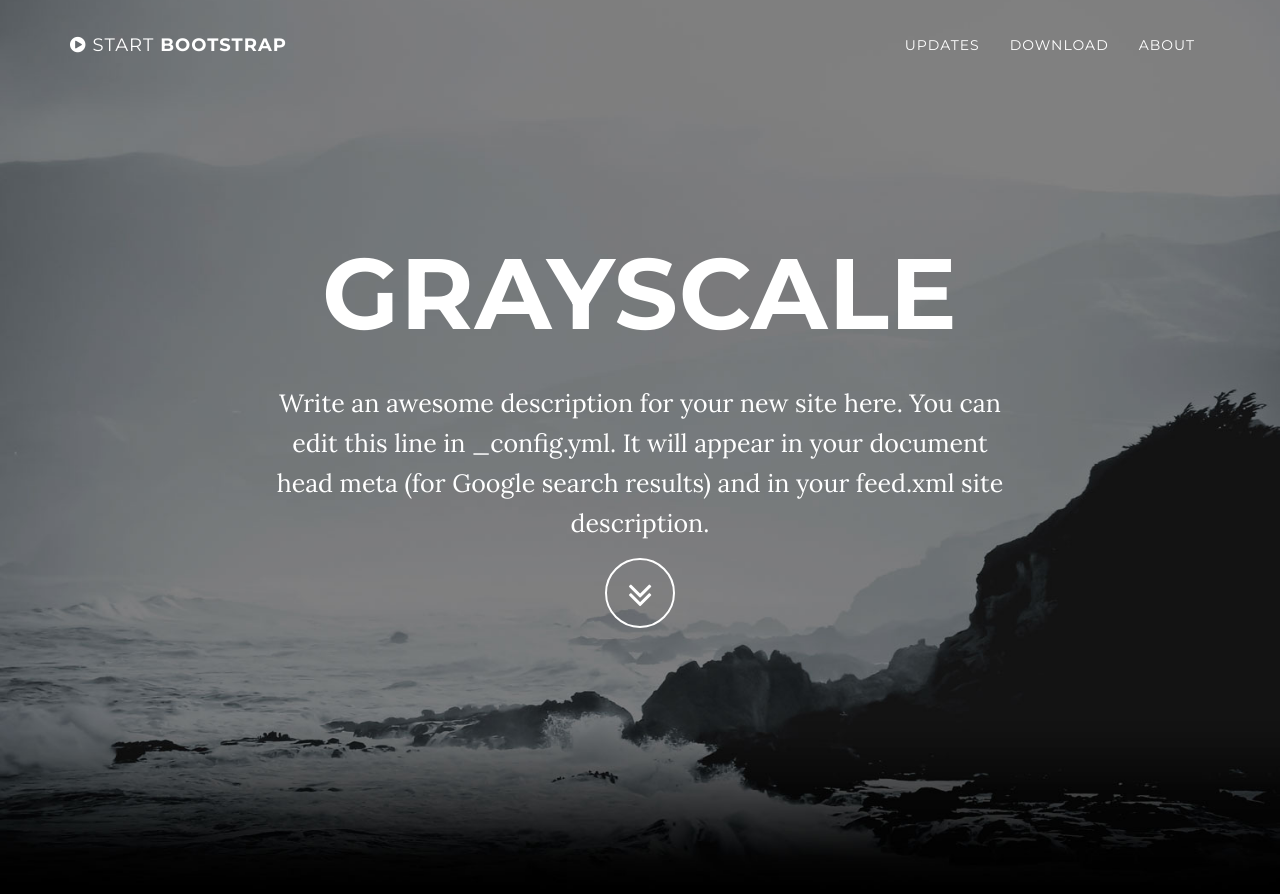
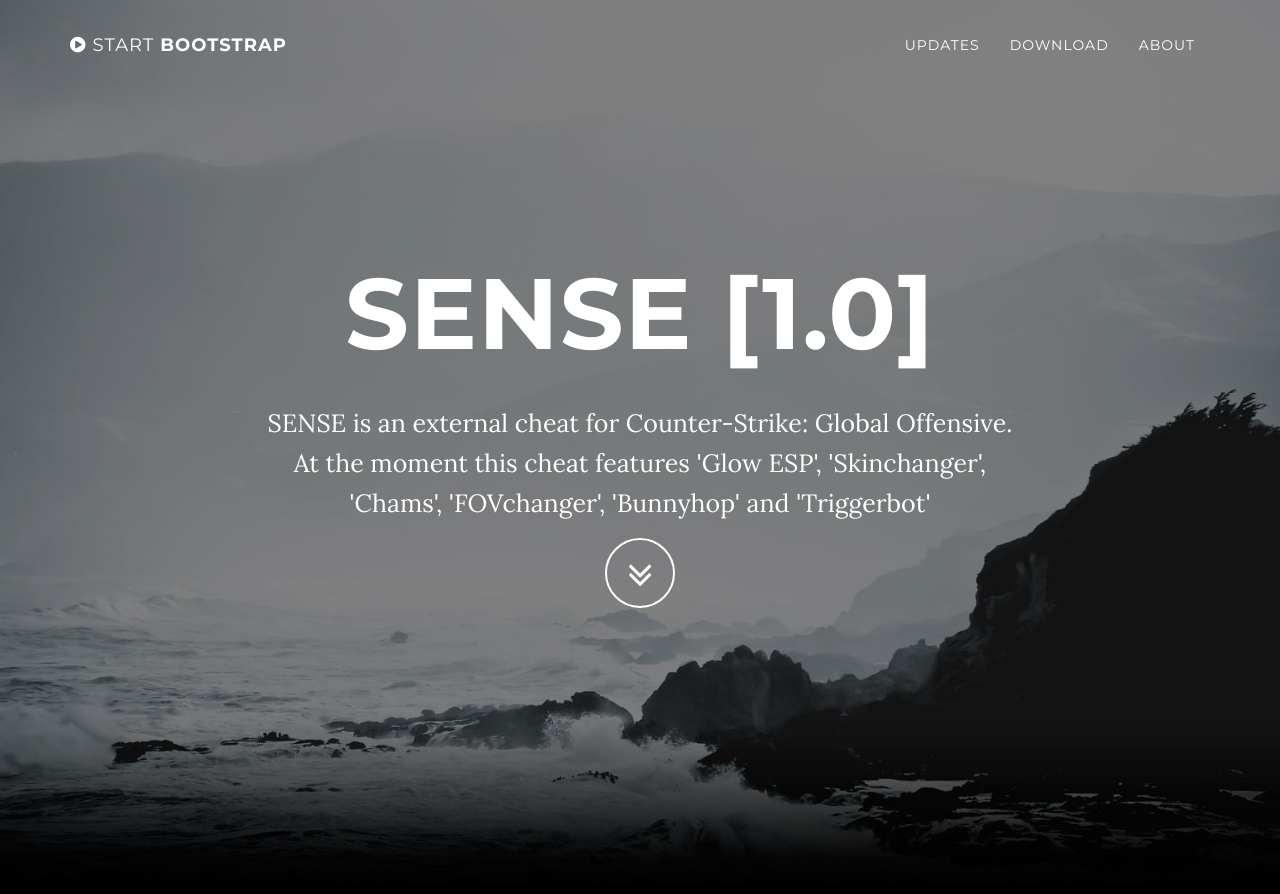
Before and after one commit to blueberryHase/blueberryHase.github.io, a Jekyll site: the page built from index.html, in a window 1280 px wide and 900 px high. Shown: the top 894 px of the window. Built offline with Jekyll 4.4.1, drawn with Linux system fonts in a browser that asks for light colours; part of the change alters nothing that is shown.

Commit message:
_config.yml changed

```diff
--- a/_config.yml
+++ b/_config.yml
@@ -1,8 +1,6 @@
 # Site settings
-title: Grayscale
-email: your-email@domain.com
-url: https://example.github.io
-description: "Write an awesome description for your new site here. You can edit this line in _config.yml. It will appear in your document head meta (for Google search results) and in your feed.xml site description."
+title: SENSE [1.0]
+description: "SENSE is an external cheat for Counter-Strike: Global Offensive. At the moment this cheat features 'Glow ESP', 'Skinchanger', 'Chams', 'FOVchanger', 'Bunnyhop' and 'Triggerbot'"
 
 # Color settings (hex-codes without the leading hash-tag)
 color:
@@ -13,17 +11,7 @@ color:
 footer: Your Website
 
 # Social networks usernames (many more available: google-plus, flickr, dribbble, pinterest, instagram, tumblr, linkedin, etc.)
-social:
-  - title: twitter
-    url: https://twitter.com/SBootstrap
-  - title: facebook
-    url:
-  - title: stack-overflow
-    url: http://stackoverflow.com/questions/tagged/jekyll
-  - title: bitbucket
-    url: http://bitbucket.org/jekyll
-  - title: github
-    url: https://github.com/IronSummitMedia/startbootstrap
+
 
 # Build settings
 markdown: kramdown
```
